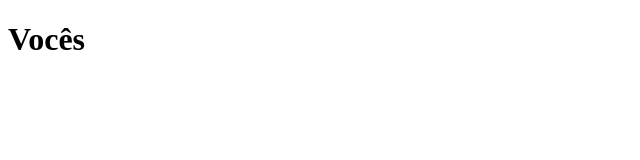
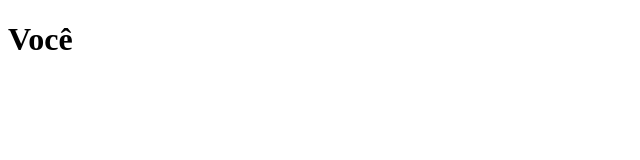
Before and after one commit to renatosbispo/loconoco, a Next.js app: page / in a window 1280 px wide. Shown: the top 160 px of the page, without its empty margins (0-640 px from the left). Built offline with nearby package versions, Linux system fonts and the light colour scheme.

Commit message:
change title

```diff
--- a/pages/index.js
+++ b/pages/index.js
@@ -1,5 +1,5 @@
 function Home() {
-    return <h1>Vocês</h1>;
+    return <h1>Você</h1>;
 }
 
 export default Home;
```
